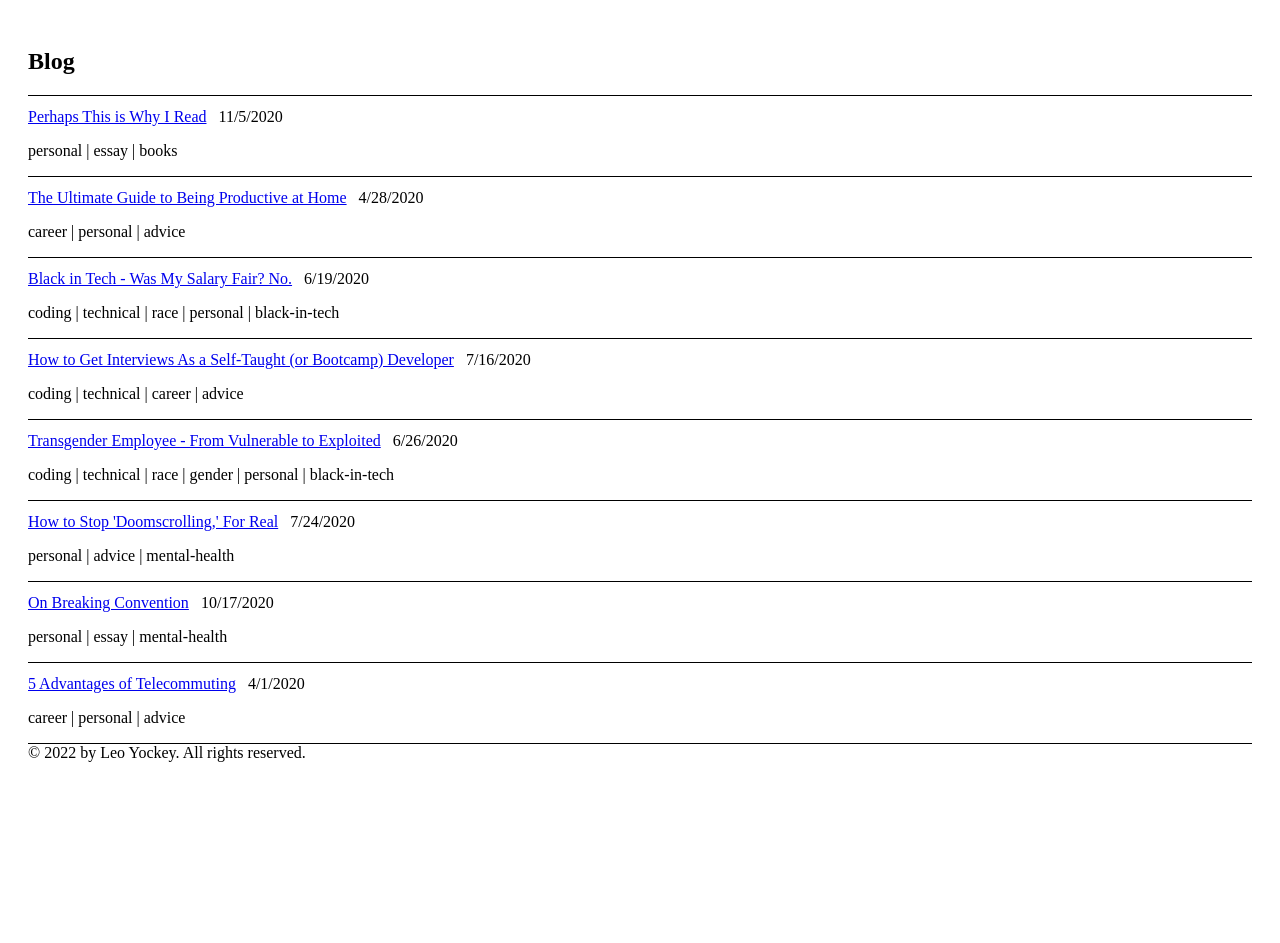
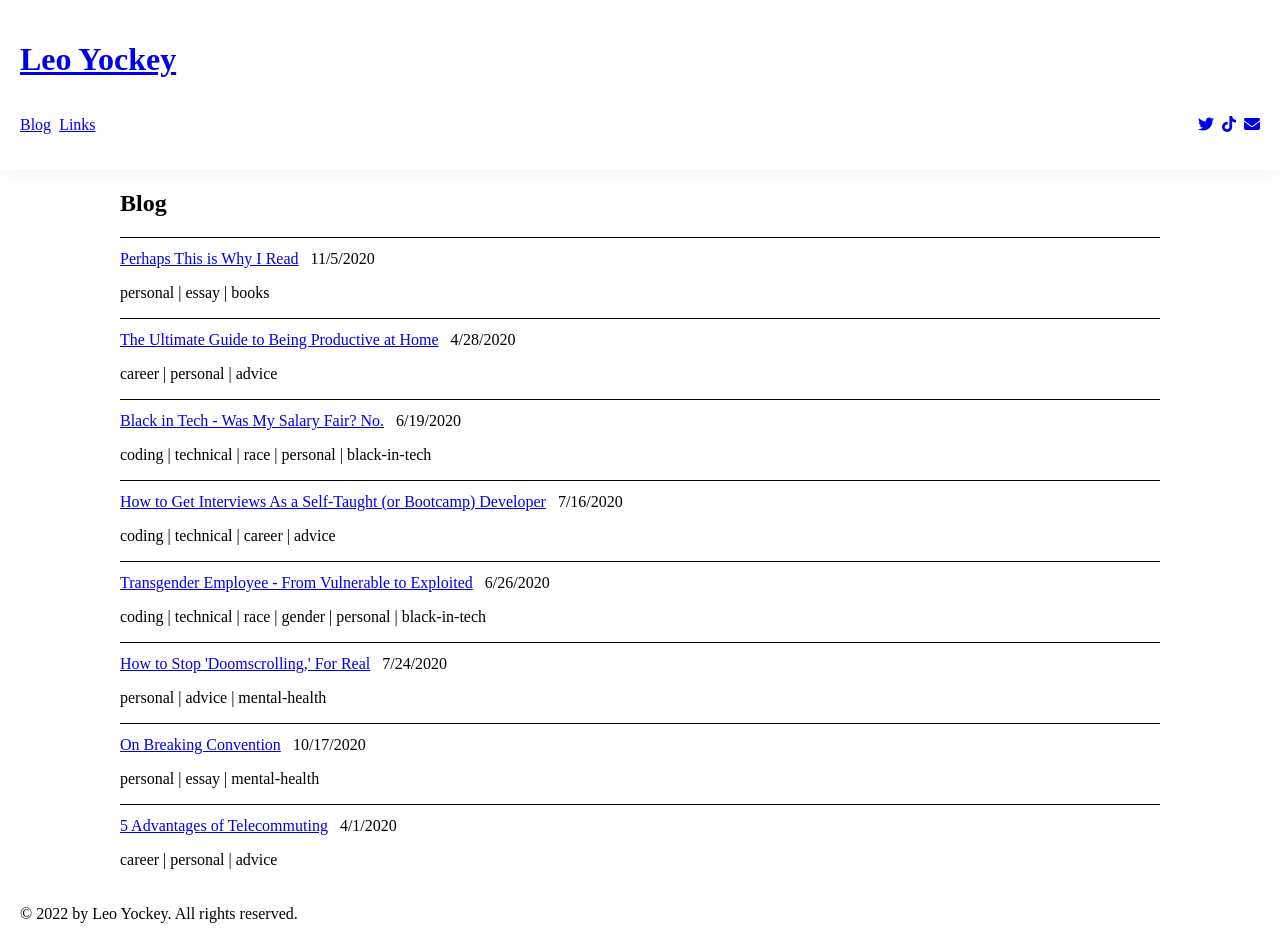
Before and after one commit to leovolving/website, a plain HTML site: page pages/blog.html in a window 1280 px wide. Before the commit the page ends 800 px from the top, so only its background shows below. Drawn offline with Linux system fonts and the light colour scheme.

Commit message:
style header

```diff
--- a/pages/blog.html
+++ b/pages/blog.html
@@ -1,25 +1,52 @@
 <!DOCTYPE html>
 <html lang="en">
   <head>
-    <meta charset="UTF-8">
-    <meta http-equiv="X-UA-Compatible" content="IE=edge">
-    <meta name="viewport" content="width=device-width, initial-scale=1.0">
-    <link rel="stylesheet" href="../styles/index.css">
-    <script src="https://kit.fontawesome.com/e701a65b3d.js" crossorigin="anonymous"></script>
+    <meta charset="UTF-8" />
+    <meta http-equiv="X-UA-Compatible" content="IE=edge" />
+    <meta name="viewport" content="width=device-width, initial-scale=1.0" />
+    <link rel="stylesheet" href="../styles/index.css" />
+    <script
+      src="https://kit.fontawesome.com/e701a65b3d.js"
+      crossorigin="anonymous"
+    ></script>
     <title>Blog | Leo Yockey</title>
   </head>
   <body>
+    <header>
+      <a href="../index.html"><h1>Leo Yockey</h1></a>
+      <div class="menu-container">
+        <ul class="site-navigation menu">
+          <li><a href="./blog.html">Blog</a></li>
+          <li><a href="./links.html">Links</a></li>
+        </ul>
+        <ul class="external-navigation menu">
+          <li>
+            <a href="https://twitter.com/leovolving"
+              ><i class="fab fa-twitter"></i
+            ></a>
+          </li>
+          <li>
+            <a href="https://tiktok.com/@leoyockey"
+              ><i class="fab fa-tiktok"></i
+            ></a>
+          </li>
+          <li>
+            <a href="mailto:leo@leoyockey.com"
+              ><i class="fas fa-envelope"></i
+            ></a>
+          </li>
+        </ul>
+      </div>
+    </header>
     <main>
       <h2>Blog</h2>
       <div id="blog-list-container"></div>
     </main>
-    <footer>
-        &copy; 2022 by Leo Yockey. All rights reserved.
-    </footer>
+    <footer>&copy; 2022 by Leo Yockey. All rights reserved.</footer>
   </body>
   <script src="../js/lists.js"></script>
   <script src="../js/render-list.js"></script>
   <script>
-    fetchList('blog')
+    fetchList("blog");
   </script>
 </html>
--- a/styles/index.css
+++ b/styles/index.css
@@ -1,10 +1,12 @@
 body {
-  padding: 20px;
+  margin: 0;
 }
+
 /* header */
 
 header {
-  border-bottom: 1px solid;
+  padding: 20px;
+  box-shadow: 0px 2px 24px rgb(0 0 0 / 6%);
 }
 
 .menu-container {
@@ -26,6 +28,11 @@ header {
   margin-left: 8px;
 }
 
+main {
+  padding-left: 120px;
+  padding-right: 120px;
+}
+
 /* lists */
 
 .list {
@@ -45,5 +52,5 @@ header {
 /* footer */
 
 footer {
-  border-top: 1px solid;
+  padding: 20px;
 }
```
Also changed, not shown: index.html (+25 -12 lines), pages/links.html (+36 -9 lines). Lines whose indentation alone changed are shown as unchanged.
